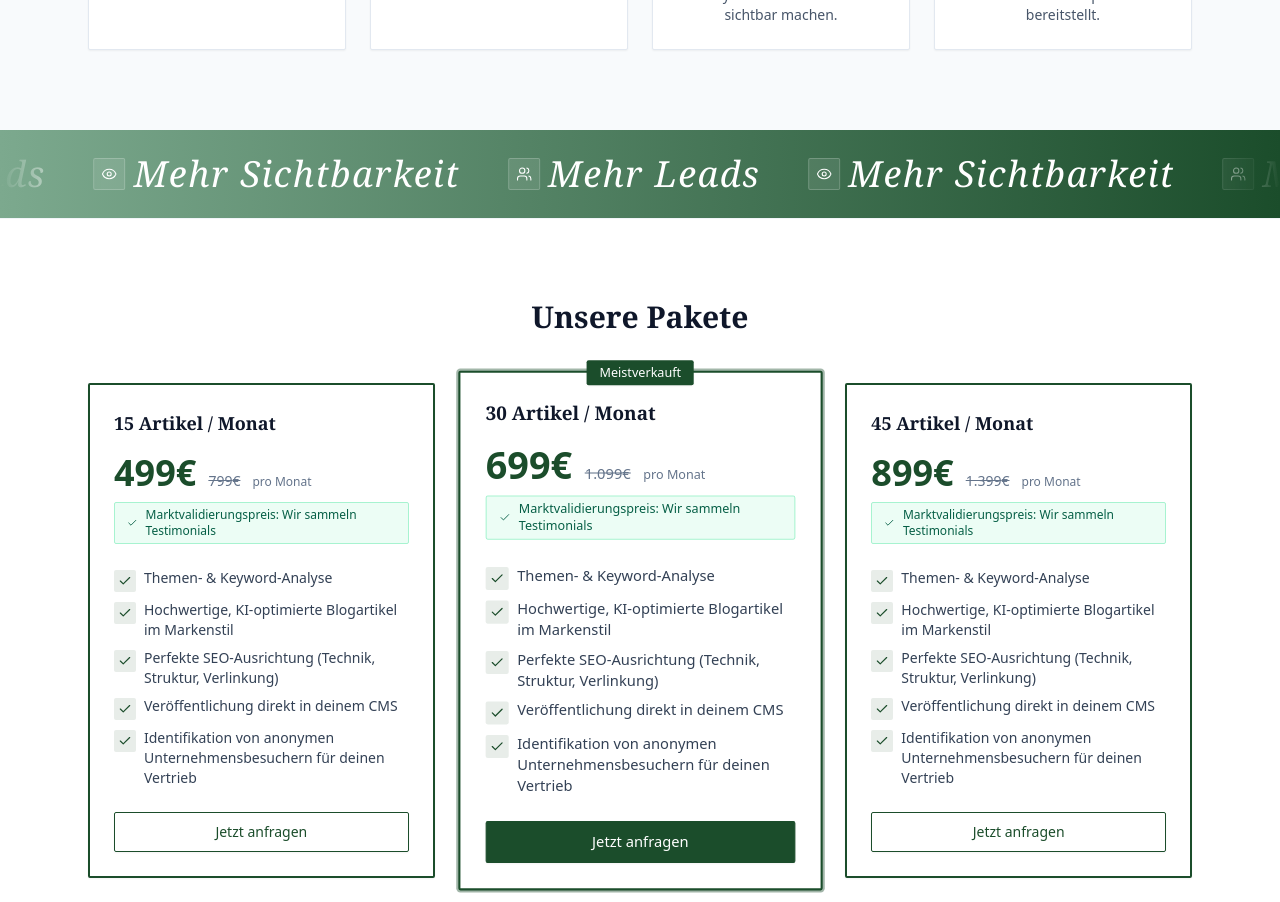
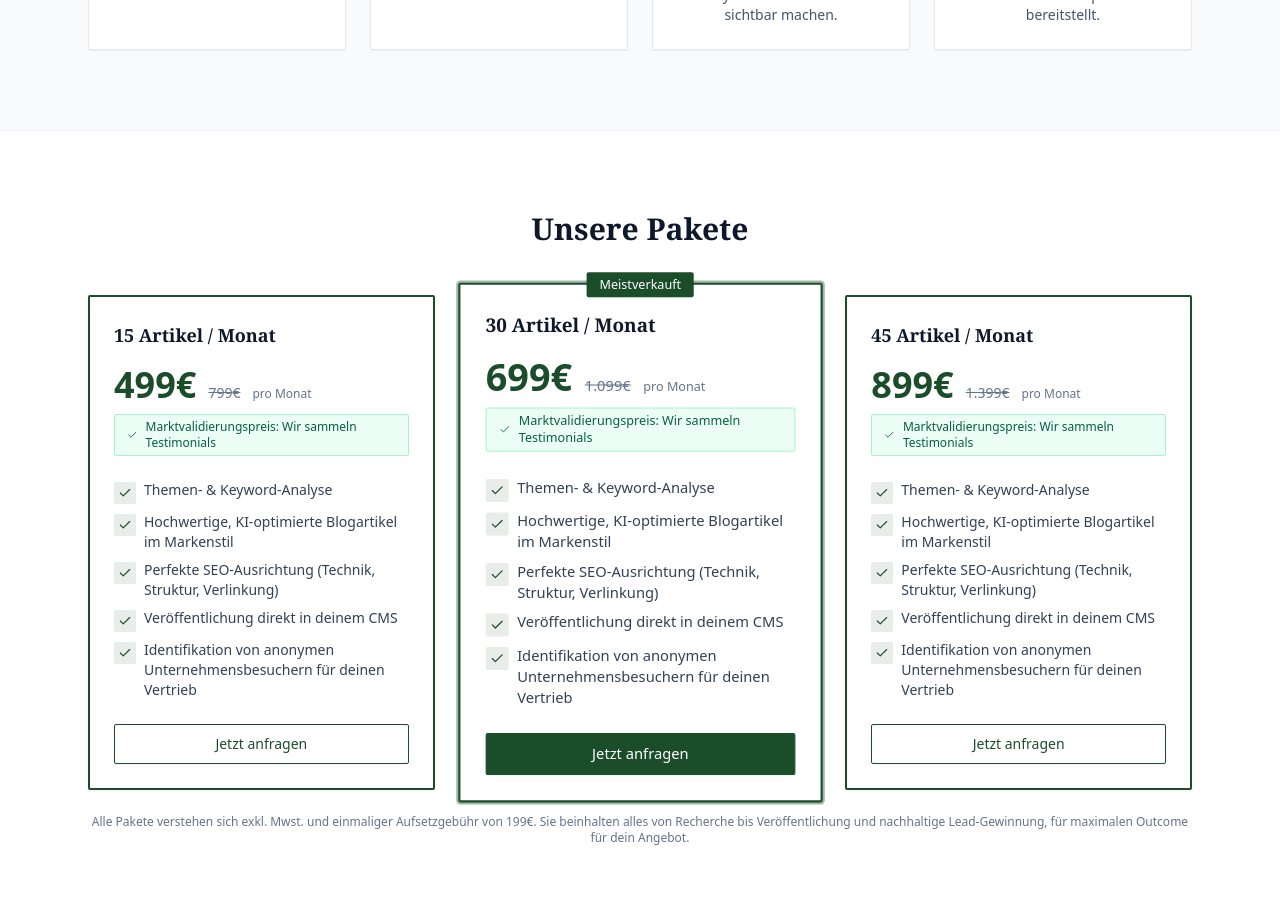
Before and after one commit to lennartnm/findbar_website, a Next.js app: page / in a window 1280 px wide. Shown: the part 5460-6362 px from the top of the page. Built offline with nearby package versions, Linux system fonts and the light colour scheme.

Commit message:
Update page.tsx

```diff
--- a/src/app/page.tsx
+++ b/src/app/page.tsx
@@ -1360,7 +1360,7 @@ export default function FindbarPage() {
       {/* 7. An wen richtet sich unser Angebot */}
       <IdentificationSection />
       {/* 8. Mehr Leads / Mehr Sichtbarkeit */}
-      <LeadsMarquee />
+
       {/* 9. Pricing */}
 
       <PreiseSection onOpenCalendly={() => setCalOpen(true)} />
```
